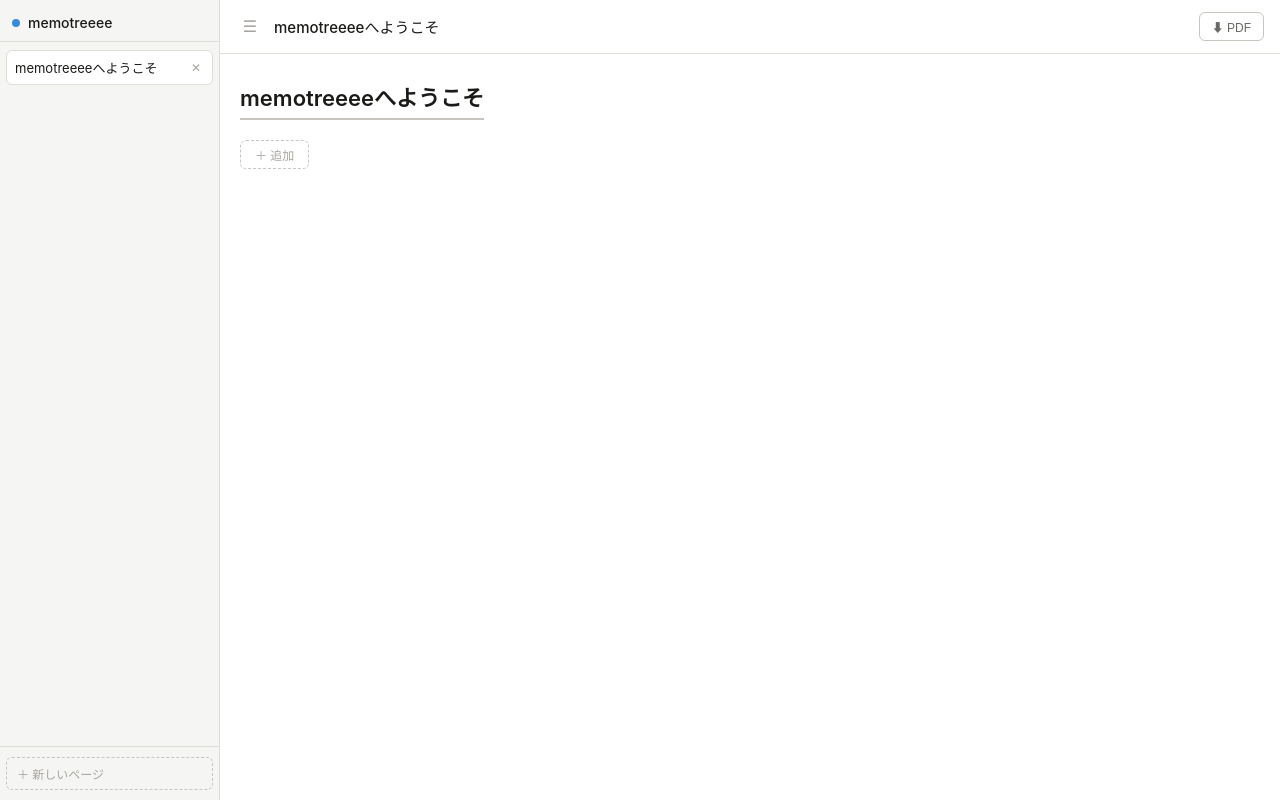
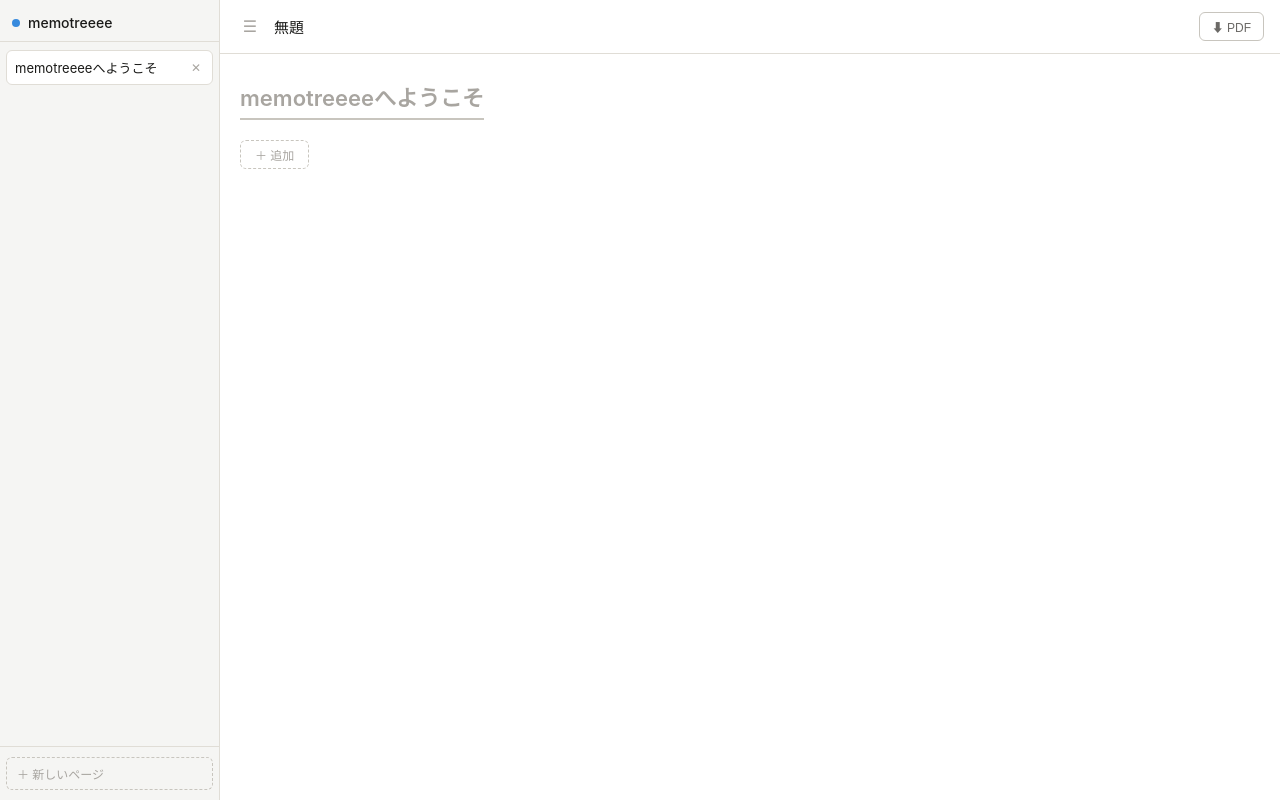
Before and after one commit to fllatfish/memotreeee, a plain HTML site: page index.html in a window 1280 px wide. Drawn offline with Linux system fonts and the light colour scheme.

Commit message:
Add files via upload

```diff
--- a/index.html
+++ b/index.html
@@ -129,12 +129,12 @@ function getNode(id){return nodes.find(n=>n.id===id);}
 function getRoots(){return nodes.filter(n=>n.parentId===null).map(n=>n.id);}
 
 /* ページ管理 */
-function newPage(title, switchTo){
+function newPage(title, switchTo, placeholder){
   const id=uid();
   const t=title||'';
   const rootId=nuid();
   const rootNode={id:rootId,parentId:null,text:t,children:[]};
-  const ph=title?'memotreeeeへようこそ':'timetreeee';
+  const ph=placeholder||'timetreeee';
   pages.push({id,title:t||ph,nodes:[rootNode],nextNodeId:nuid(),rootPlaceholder:ph});
   if(switchTo!==false){
     saveCurrent();
@@ -419,7 +419,7 @@ function loadAll(){
   }catch(e){}return false;
 }
 
-if(!loadAll()){const id=newPage('memotreeeeへようこそ',false);currentPageId=id;}
+if(!loadAll()){const id=newPage('',false,'memotreeeeへようこそ');currentPageId=id;}
 renderSidebar();renderPage();
 window.addEventListener('resize',drawConnectors);
 window.addEventListener('beforeunload',saveCurrent);
```
